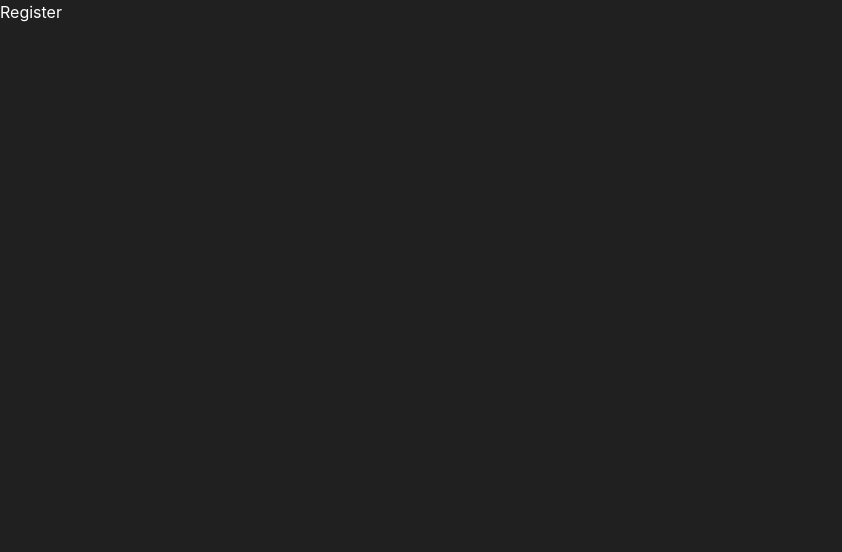
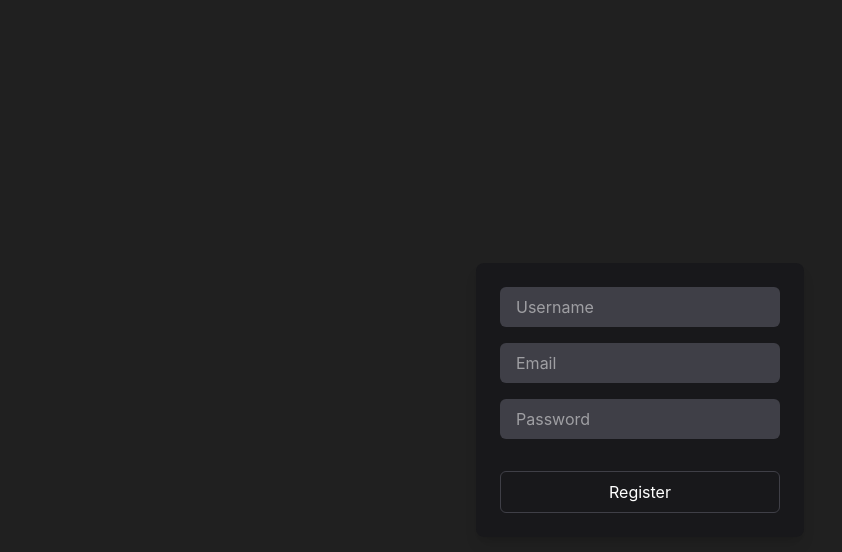
Before and after one commit to julioguerrero131/mern-crud-auth, a React app in the folder frontend/: page /register in a window 1280 px wide. Shown: the top 552 px of the page, without its empty margins (0-842 px from the left). Built offline with nearby package versions, Linux system fonts and the light colour scheme; the HTML template or start-up script is replaced by a standard one.

Commit message:
feat: formulario de registro con react-hook-form

```diff
--- a/frontend/package.json
+++ b/frontend/package.json
@@ -13,6 +13,7 @@
     "@tailwindcss/vite": "^4.2.0",
     "react": "^19.2.0",
     "react-dom": "^19.2.0",
+    "react-hook-form": "^7.71.2",
     "react-router-dom": "^7.13.0",
     "tailwindcss": "^4.2.0"
   },
--- a/frontend/src/App.jsx
+++ b/frontend/src/App.jsx
@@ -1,12 +1,14 @@
 import { BrowserRouter, Routes, Route } from "react-router"
+import LoginPage from "./pages/LoginPage"
+import RegisterPage from "./pages/RegisterPage"
 
 function App() {
   return (
     <BrowserRouter>
       <Routes>
         <Route path="/" element={<h1>Home</h1>} />
-        <Route path="/login" element={<h1>Login</h1>} />
-        <Route path="/register" element={<h1>Register</h1>} />
+        <Route path="/login" element={<LoginPage />} />
+        <Route path="/register" element={<RegisterPage />} />
         <Route path="/tasks" element={<h1>All Task</h1>} />
         <Route path="/add-task" element={<h1>Add Task</h1>} />
         <Route path="/tasks/:id" element={<h1>One Task</h1>} />
--- /dev/null
+++ b/frontend/src/pages/LoginPage.jsx
@@ -0,0 +1,7 @@
+import React from 'react'
+
+export default function LoginPage() {
+  return (
+    <div>LoginPage</div>
+  )
+}
--- /dev/null
+++ b/frontend/src/pages/RegisterPage.jsx
@@ -0,0 +1,35 @@
+import { useForm } from "react-hook-form";
+
+export default function RegisterPage() {
+  const { register, handleSubmit } = useForm();
+
+  const onSubmit = (data) => {
+    console.log(data);
+  };
+
+  return (
+    <div className="flex items-center justify-center min-h-screen">
+        <form onSubmit={handleSubmit(onSubmit)} className="flex flex-col bg-zinc-900 p-6 rounded-lg shadow-lg">
+            <input
+                type="text" name='username' placeholder='Username'
+                {...register("username", { required: true })}
+                className="bg-zinc-700 text-white px-4 py-2 rounded-md mb-4"
+                />
+            <input
+                type="email" name='email' placeholder='Email'
+                {...register("email", { required: true })}
+                className="bg-zinc-700 text-white px-4 py-2 rounded-md mb-4"
+                />
+            <input
+                type="password" name='password' placeholder='Password'
+                {...register("password", { required: true })}
+                className="bg-zinc-700 text-white px-4 py-2 rounded-md mb-4"
+            />
+
+            <button type="submit" className="border border-zinc-700 p-2 rounded-md mt-4">
+                Register
+            </button>
+        </form>
+    </div>
+  )
+}
```
Also changed, not shown: 1 other file (tests, documents, lock files or other folders).
